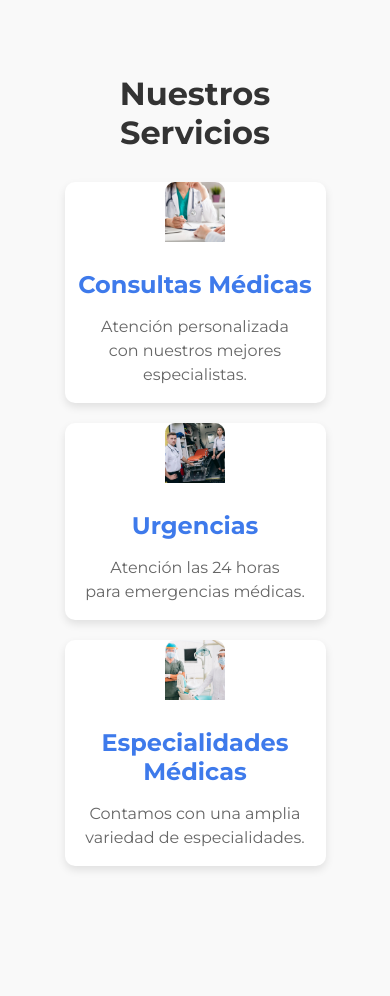
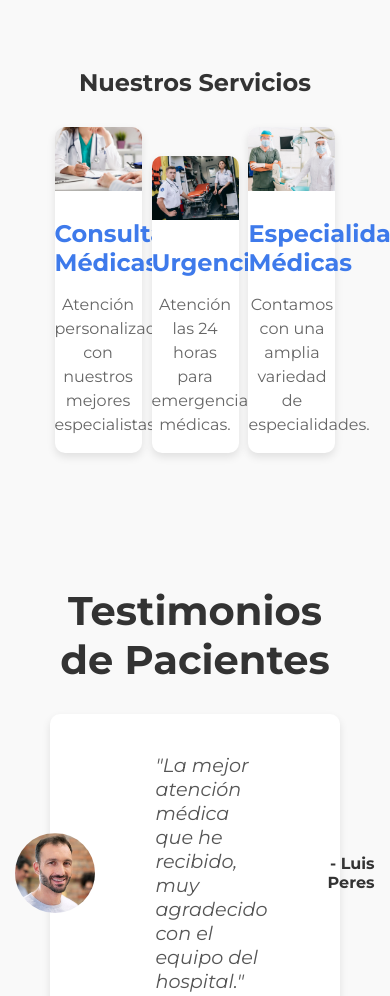
Before and after one commit to Carlos-F-G/Evaluacion-1-Sitio-Web-Hospital, a plain HTML site: page index.html in a window 390 px wide. Shown: the part 640-1636 px from the top of the page. Drawn offline with Linux system fonts and the light colour scheme.

Commit message:
Update style.css

```diff
--- a/css/style.css
+++ b/css/style.css
@@ -70,7 +70,6 @@ footer {
 }
 
 
-/* Estilos para la sección de servicios */
 .servicios {
     padding: 50px;
     background-color: #f9f9f9;
@@ -83,14 +82,14 @@ footer {
     color: #333;
 }
 
-/* Contenedor de los servicios */
+
 .contenedor-servicios {
     display: flex;
     justify-content: space-around;
     flex-wrap: wrap;
 }
 
-/* Estilo de cada tarjeta de servicio */
+
 .servicio {
     display: inline-block;
     width: 30%;
@@ -120,30 +119,6 @@ footer {
     font-size: 1em;
     color: #666;
     line-height: 1.5;
-}
-
-/* Estilos para pantallas más pequeñas */
-@media (max-width: 768px) {
-    .servicio {
-        width: 45%;
-        margin-bottom: 20px;
-    }
-}
-
-/* Estilos para pantallas móviles */
-@media (max-width: 480px) {
-    .servicio {
-        width: 90%;
-    }
-
-    .servicio img {
-        width: 60px;
-        height: 60px;
-    }
-
-    .servicios h2 {
-        font-size: 2em;
-    }
 }
 
 .testimonios {
@@ -193,28 +168,6 @@ footer {
     margin-left: 20px;
     text-align: right;
 }
-
-/* Responsivo para pantallas pequeñas */
-@media (max-width: 768px) {
-    .testimonio {
-        flex-direction: column;
-        text-align: center;
-    }
-
-    .testimonio img {
-        margin-right: 0;
-        margin-bottom: 15px;
-    }
-
-    .testimonio blockquote,
-    .testimonio p {
-        text-align: center;
-    }
-}
-
-
-/*estilos para seccion del equipo de trabajo*/
-
 
 
 .presentacion {
@@ -272,23 +225,7 @@ footer {
     line-height: 1.5;
 }
 
-/* Estilos para pantallas más pequeñas */
-@media (max-width: 768px) {
-    .contenedor-doctores {
-        flex-direction: column;
-        align-items: center;
-    }
 
-    .doctor {
-        width: 80%;
-        margin-bottom: 20px;
-    }
-}
-
-
-
-
-/* Estilos para la página de contacto */
 .contacto {
     padding: 50px;
     text-align: center;
@@ -337,7 +274,6 @@ form button:hover {
 }
 
 
-/*css para footer*/
 
 footer {
     background-color: #333;
@@ -386,26 +322,10 @@ footer {
 .redes-sociales a {
     margin: 0 15px;
     font-size: 2em;
-    /* Tamaño de los iconos */
     color: white;
     transition: color 0.3s ease;
 }
 
 .redes-sociales a:hover {
     color: #ccc;
-    /* Cambia el color al pasar el cursor */
 }
-
-
-
-/* Estilos para pantallas pequeñas */
-@media (max-width: 768px) {
-    .footer-enlaces {
-        flex-direction: column;
-        gap: 15px;
-    }
-
-    .redes-sociales a {
-        margin: 10px;
-    }
-}
```
